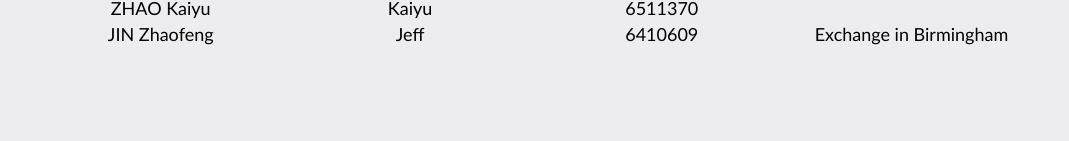
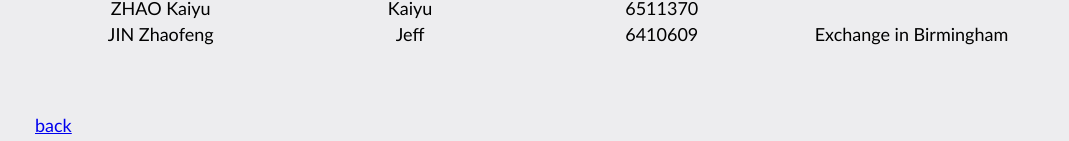
Before and after one commit to MeowAlienOwO/MOBAGames, a Jekyll site: the page built from about.html, in a window 1280 px wide. Shown: the part 1432-1573 px from the top of the page, without its empty margins (105-1174 px from the left). Built offline with Jekyll 4.4.1, drawn with Linux system fonts in a browser that asks for light colours.

Commit message:
update source

```diff
--- a/about.html
+++ b/about.html
@@ -208,5 +208,7 @@ permalink: /about/
 			</br></br></br>
 			</div>
 		</div>
+
+			<a href="https://meowalienowo.github.io/MOBAGames">back</a>
 	</body>
 </html>
```
